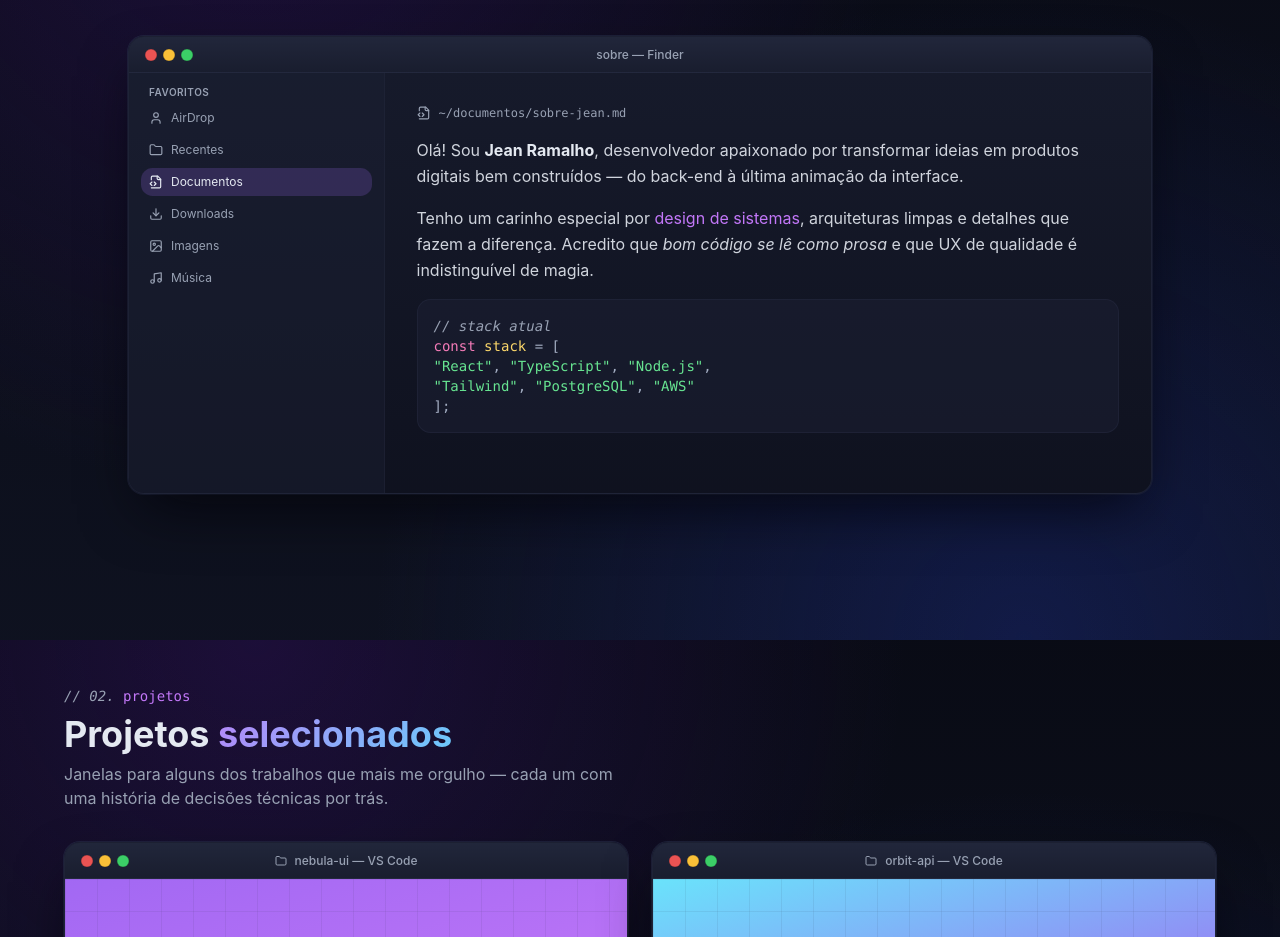
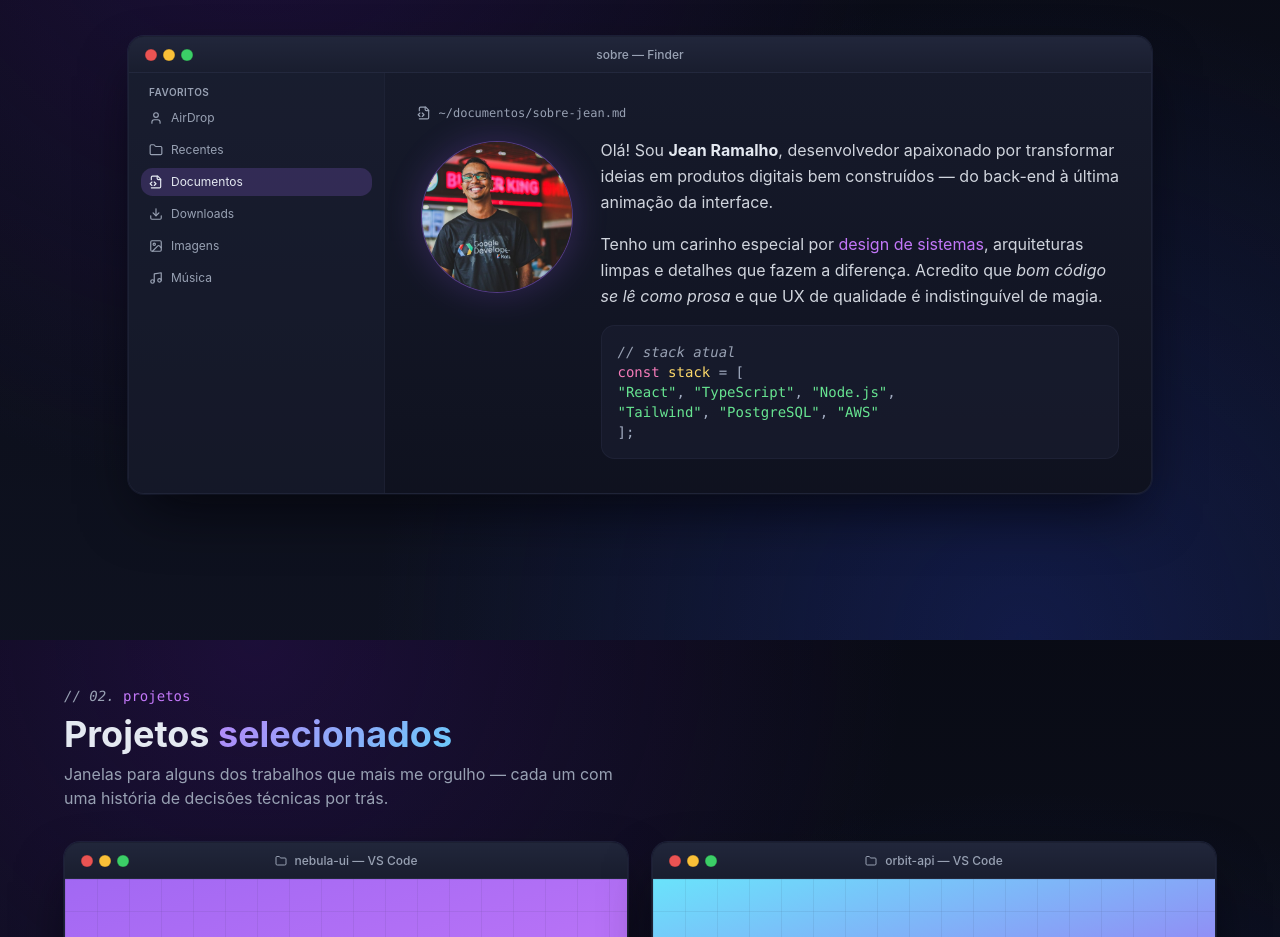
Before and after one commit to jeanramalho/portfolio-jeanramalho, a React (Vite) app: page / in a window 1280 px wide. Shown: the part 960-1897 px from the top of the page. Built offline with nearby package versions, Linux system fonts and the light colour scheme; the HTML template or start-up script is replaced by a standard one.

Commit message:
[feat] - Insere a imagem de perfil na sessão sobre

```diff
--- a/src/components/About.tsx
+++ b/src/components/About.tsx
@@ -1,4 +1,5 @@
 import { MacWindow } from "./MacWindow";
+import profileImage from "@/assets/Perfil Jean.jpeg";
 import { FileCode2, User, Folder, Image as ImageIcon, Music, Download } from "lucide-react";
 
 const sidebarItems = [
@@ -53,7 +54,21 @@ export const About = () => {
               <span>~/documentos/sobre-jean.md</span>
             </div>
 
-            <article className="space-y-4 text-foreground/90 leading-relaxed">
+            <article className="flex flex-col lg:flex-row lg:items-start gap-6 text-foreground/90 leading-relaxed">
+              <div className="flex justify-center lg:justify-start flex-shrink-0">
+                <div className="relative w-32 h-32 sm:w-36 sm:h-36 lg:w-40 lg:h-40">
+                  <div className="absolute inset-0 rounded-full bg-gradient-to-r from-primary via-accent to-primary opacity-20 blur-lg" />
+                  <div className="absolute inset-1 rounded-full border border-primary/40 overflow-hidden bg-secondary/30">
+                    <img
+                      src={profileImage}
+                      alt="Jean Ramalho"
+                      className="w-full h-full object-cover"
+                    />
+                  </div>
+                </div>
+              </div>
+
+              <div className="flex-1 space-y-4">
                 <p>
                   Olá! Sou <strong className="text-foreground">Jean Ramalho</strong>,
                   desenvolvedor apaixonado por transformar ideias em produtos digitais
@@ -90,6 +105,7 @@ export const About = () => {
                   <br />
                   <span className="code-punct">];</span>
                 </p>
+              </div>
             </article>
           </div>
         </MacWindow>
```
Lines whose indentation alone changed are shown as unchanged.
